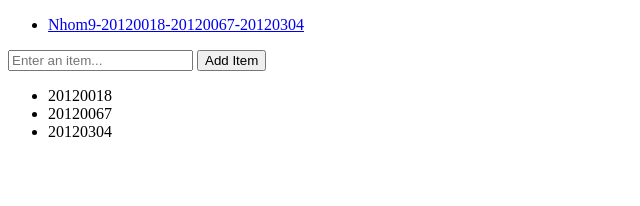
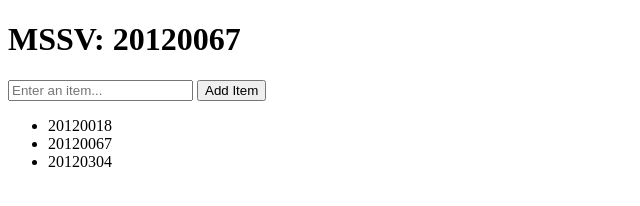
Before and after one commit to minhlam2102002/baitapweb, a plain HTML site: page ex06.html in a window 1280 px wide. Shown: the whole page, without its empty margins (0-640 px from the left). Drawn offline with Linux system fonts and the light colour scheme.

Commit message:
Update title for Ex5,6,7

```diff
--- a/ex06.html
+++ b/ex06.html
@@ -3,12 +3,7 @@
 
 <head>
   <title>Nhóm 9</title>
-  <nav>
-    <ul>
-      <li><a href="#">Nhom9-20120018-20120067-20120304</a></li>
-  </li>
-    </ul>
-  </nav>
+  <h1>MSSV: 20120067</h1>
 
 </head>
 
```
Also changed, not shown: ex05.html (+1 -7 lines), ex07.html (+1 -6 lines).
